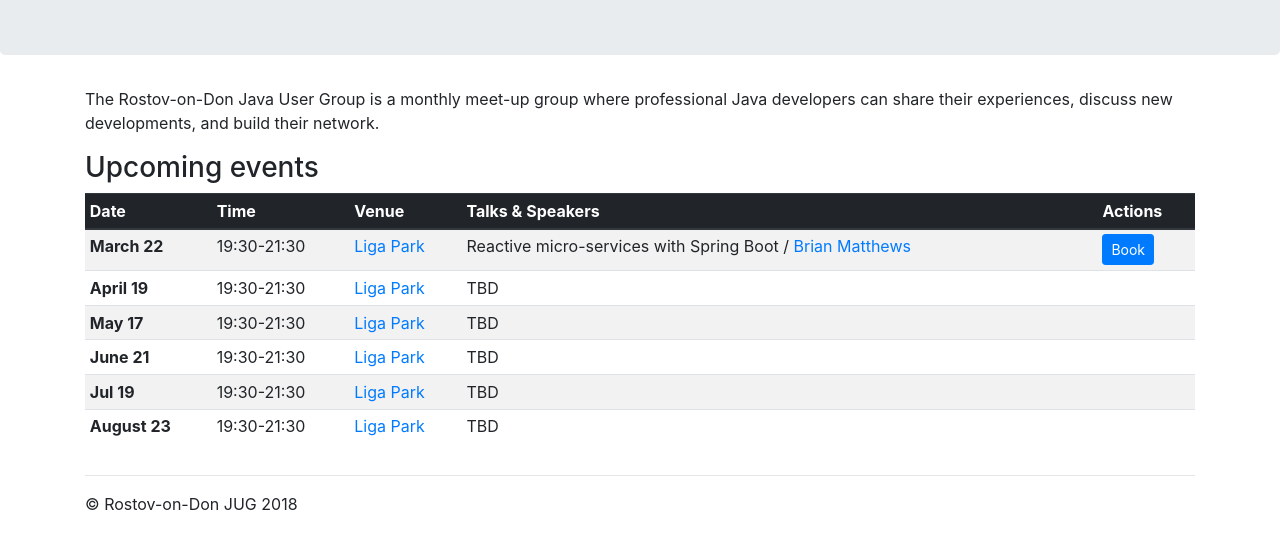
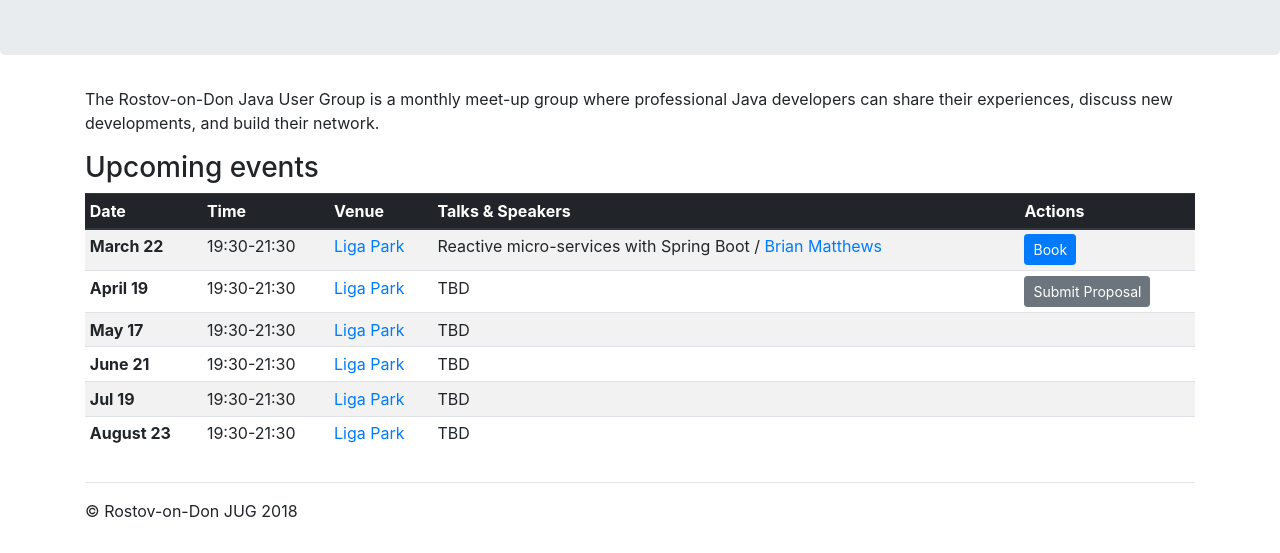
Before and after one commit to rndjug/rndjug.github.io, a plain HTML site: page index.html in a window 1280 px wide. Shown: the part 247-800 px from the top of the page. Drawn offline with Linux system fonts and the light colour scheme.

Commit message:
Added CFP button

```diff
--- a/index.html
+++ b/index.html
@@ -59,7 +59,7 @@
                   <td>19:30-21:30</td>
                   <td><a href="http://ligapark.ru/">Liga Park</a></td>
                   <td>TBD</td>
-                  <td></td>
+                  <td><a href="https://www.papercall.io/rndjug2" role="button" class="btn btn-secondary btn-sm">Submit Proposal</a></td>
                 </tr>
                 <tr>
                   <th scope="row">May 17</th>
```
